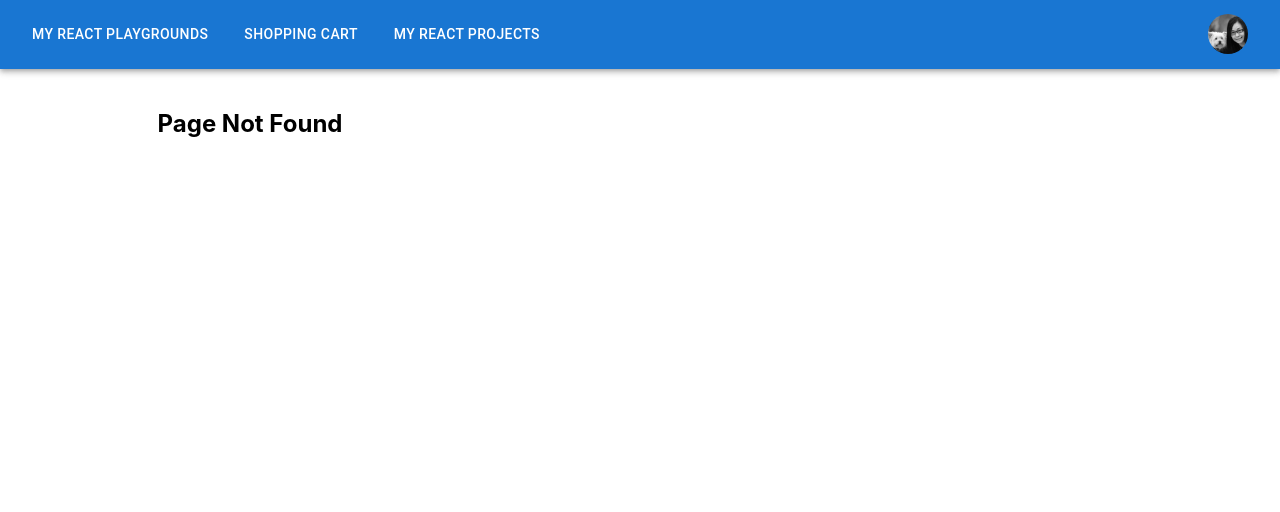
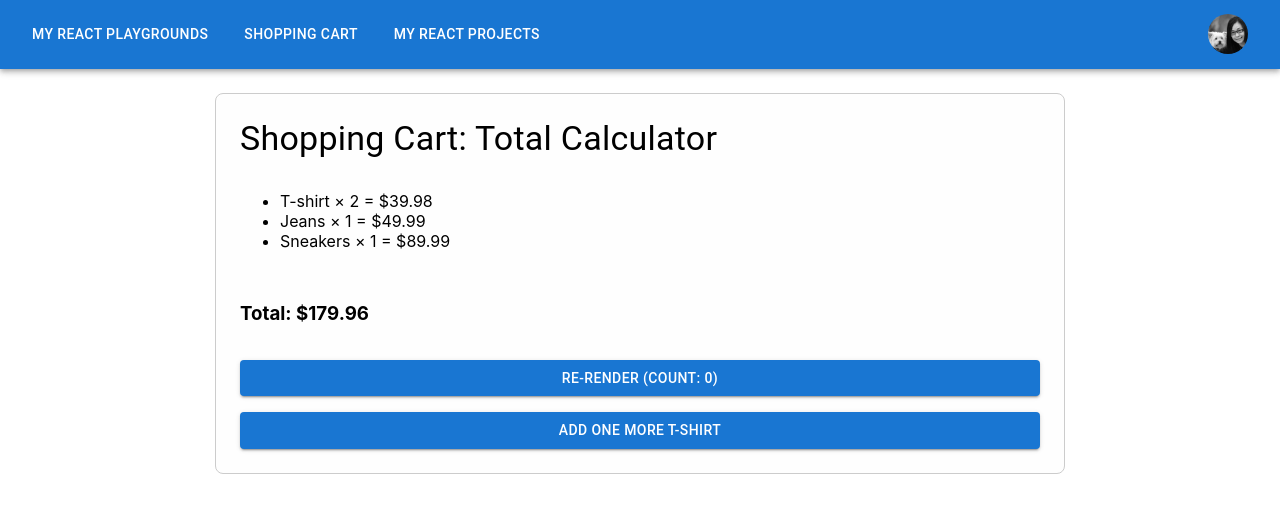
Before and after one commit to fang-wenlee/fullstack-client, a React (Create React App) app: page /usememo3 in a window 1280 px wide. Before the commit this address had no page. Shown: the top 512 px of the page. Built offline with nearby package versions, Linux system fonts and the light colour scheme.

Commit message:
useMemo to Avoids recalculating total unless items change

```diff
--- a/src/App.js
+++ b/src/App.js
@@ -9,8 +9,10 @@ import Appbar from './components/Appbar';
 
 import { Box } from '@mui/material';
 import { BrowserRouter as Router, Routes, Route } from 'react-router-dom';
+//=================================================================
 import UserSearch from './components/UserSearch';
 import UserSearchApi from './components/UserSearchApi';
+import TotalCalculator from './components/TotalCalculator';
 import './index.css';
 import './App.css';
 
@@ -59,6 +61,7 @@ function App() {
             element={<UserSearch users={sampleUsers} />}
           />
           <Route path="/usememo2" element={<UserSearchApi />} />
+          <Route path="/usememo3" element={<TotalCalculator />} />
           <Route
             path="*"
             element={
--- a/src/components/ReactProjectsList.js
+++ b/src/components/ReactProjectsList.js
@@ -152,7 +152,9 @@ const ReactProjectsList = () => {
                 style={{ marginLeft: '-20px', marginTop: '8px' }}
               >
                 <li>
-                  <Link to="/usememo3">useMemo</Link>
+                  <Link to="/usememo3">
+                    useMemo [Mock Items, use reduce() to sum up total]
+                  </Link>
                 </li>
               </Box>
 
--- /dev/null
+++ b/src/components/TotalCalculator.js
@@ -0,0 +1,79 @@
+import React, { useState, useMemo } from 'react';
+
+import { Box, Button, Typography } from '@mui/material';
+
+const style = {
+  shoppingContainer: {
+    maxWidth: 800,
+    display: 'flex',
+    flexDirection: 'column',
+    gap: 2,
+    mx: 'auto', // margin left & margin right auto to center
+    mt: 3, // margin top for 24px
+    p: 3,
+    border: '1px solid #ccc',
+    borderRadius: 2,
+    // boxShadow: 3,
+    backgroundColor: '#fefefe',
+  },
+};
+
+const mockItems = [
+  { id: 1, name: 'T-shirt', price: 19.99, quantity: 2 },
+  { id: 2, name: 'Jeans', price: 49.99, quantity: 1 },
+  { id: 3, name: 'Sneakers', price: 89.99, quantity: 1 },
+];
+
+function TotalCalculator() {
+  const [count, setCount] = useState(0); // unrelated state
+  const [items, setItems] = useState(mockItems);
+
+  // Modify quantity of first item
+  const updateQuantity = () => {
+    const updated = items.map(item =>
+      item.id === 1 ? { ...item, quantity: item.quantity + 1 } : item
+    );
+    setItems(updated);
+  };
+
+  // const total = useMemo(() => {
+  //   console.log('🧠 useMemo: Calculating total...');
+
+  //   if (!Array.isArray(items)) return 0;
+  //   return items.reduce((sum, item) => {
+  //     const price = Number(item.price);
+  //     const quantity = Number(item.quantity);
+  //     return sum + (Number.isFinite(price * quantity) ? price * quantity : 0);
+  //   }, 0);
+  // }, [items]);
+
+  const total = useMemo(() => {
+    console.log('🧠 useMemo: Calculating total...');
+    if (!Array.isArray(items)) return 0;
+    return items.reduce((sum, item) => sum + item.price * item.quantity, 0);
+  }, [items]); // total only recalculates if mockItems change
+
+  return (
+    <Box sx={style.shoppingContainer}>
+      <Typography variant="h4">Shopping Cart: Total Calculator</Typography>
+      <ul>
+        {items.map(item => (
+          <li key={item.id}>
+            {item.name} × {item.quantity} = $
+            {(item.price * item.quantity).toFixed(2)}
+          </li>
+        ))}
+      </ul>
+      <h3>Total: ${total.toFixed(2)}</h3>
+      <Button variant="contained" onClick={() => setCount(prev => prev + 1)}>
+        Re-render (count: {count})
+      </Button>
+
+      <Button variant="contained" onClick={updateQuantity}>
+        Add One More T-shirt
+      </Button>
+    </Box>
+  );
+}
+
+export default TotalCalculator;
```
